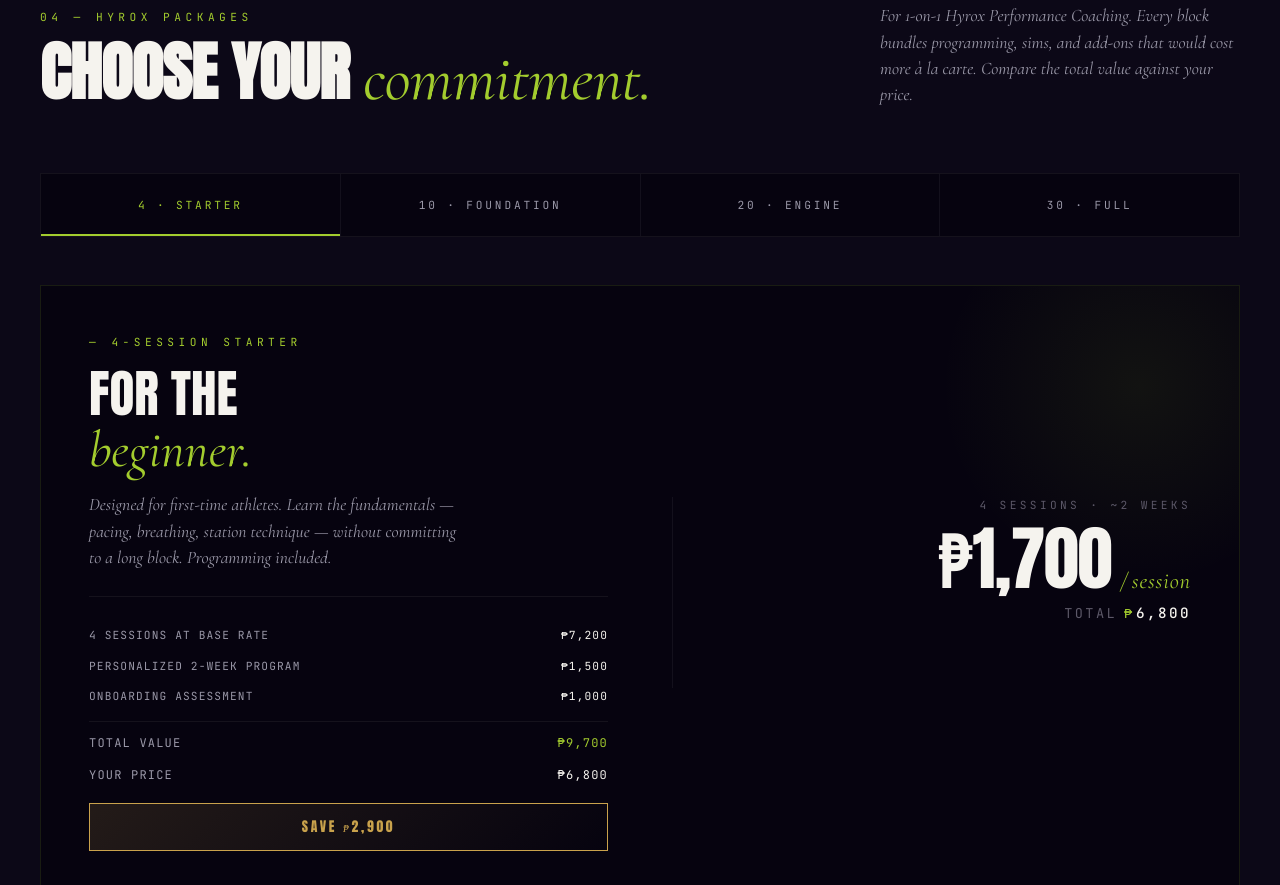
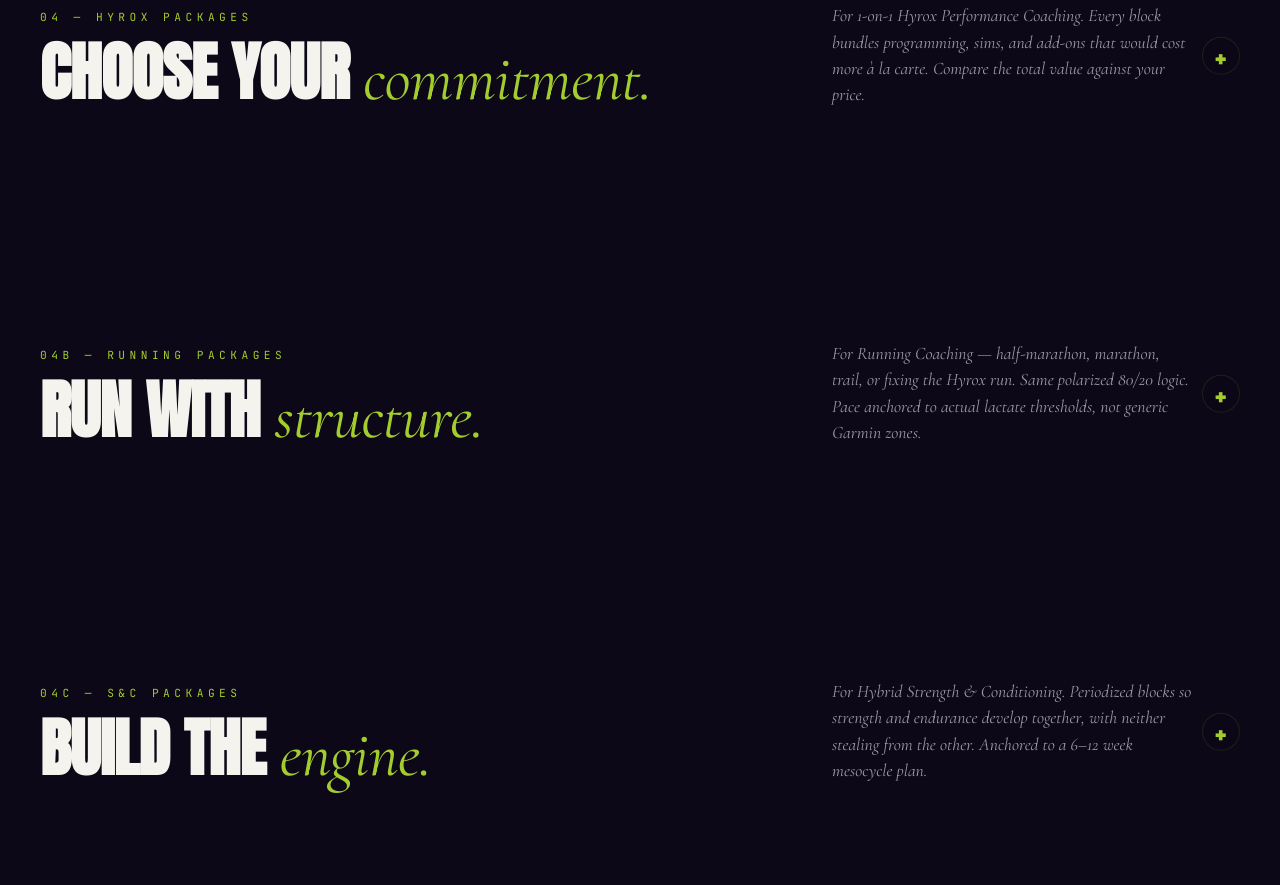
Before and after one commit to dsingson5/levels-performance-coaching, a plain HTML site: page index.html in a window 1280 px wide. Shown: the part 6855-7740 px from the top of the page. Drawn offline with nearby package versions, Linux system fonts and the light colour scheme.

Commit message:
Make Packages (Hyrox/Run/S&C) and Cycle-Centric sections collapsible to shorten page

```diff
--- a/index.html
+++ b/index.html
@@ -2245,6 +2245,53 @@
   }
   @media (max-width: 520px) {
     .coach-creds-grid { grid-template-columns: 1fr; }
+  }
+
+  /* ===================== COLLAPSIBLE SECTIONS ===================== */
+  .section-collapsible .section-head {
+    cursor: pointer;
+    position: relative;
+    user-select: none;
+    padding-right: 3rem;
+    transition: opacity 0.2s ease;
+  }
+  .section-collapsible .section-head:hover { opacity: 0.85; }
+  .section-collapse-toggle {
+    position: absolute;
+    right: 0;
+    top: 50%;
+    transform: translateY(-50%);
+    font-family: var(--f-display);
+    font-size: 2rem;
+    line-height: 1;
+    color: var(--green);
+    transition: transform 0.35s cubic-bezier(0.4, 0, 0.2, 1);
+    width: 2.4rem;
+    height: 2.4rem;
+    display: flex;
+    align-items: center;
+    justify-content: center;
+    border: 1px solid var(--border);
+    border-radius: 50%;
+    background: rgba(0,0,0,0.04);
+    flex-shrink: 0;
+  }
+  .section-collapsible.is-open .section-collapse-toggle {
+    transform: translateY(-50%) rotate(45deg);
+  }
+  .section-collapse-body {
+    overflow: hidden;
+    max-height: 0;
+    opacity: 0;
+    transition: max-height 0.55s cubic-bezier(0.4, 0, 0.2, 1), opacity 0.35s ease;
+  }
+  .section-collapsible.is-open .section-collapse-body {
+    max-height: 8000px;
+    opacity: 1;
+  }
+  /* Reduce vertical padding when collapsed */
+  .section-collapsible:not(.is-open) {
+    padding-bottom: 2.5rem;
   }
 </style>
 </head>
@@ -2969,7 +3016,7 @@
 </div>
 
 <!-- PACKAGES (HYROX 1-ON-1) -->
-<section class="section-pad packages" id="packages">
+<section class="section-pad packages section-collapsible" id="packages">
   <div class="section-head reveal">
     <div>
       <div class="section-num">04 — HYROX PACKAGES</div>
@@ -2979,7 +3026,8 @@
       For 1-on-1 Hyrox Performance Coaching. Every block bundles programming, sims, and add-ons that would cost more à la carte.
       Compare the total value against your price.
     </p>
-  </div>
+  <span class="section-collapse-toggle" aria-hidden="true">+</span></div>
+  <div class="section-collapse-body">
 
   <div class="pkg-selector reveal">
     <button class="pkg-tab active" data-pkg="starter">4 · Starter</button>
@@ -3019,10 +3067,11 @@
       <span class="item">Gym access subject to membership</span>
     </div>
   </div>
+</div>
 </section>
 
 <!-- RUNNING PACKAGES -->
-<section class="section-pad packages" id="run-packages">
+<section class="section-pad packages section-collapsible" id="run-packages">
   <div class="section-head reveal">
     <div>
       <div class="section-num">04B — RUNNING PACKAGES</div>
@@ -3032,7 +3081,8 @@
       For Running Coaching — half-marathon, marathon, trail, or fixing the Hyrox run.
       Same polarized 80/20 logic. Pace anchored to actual lactate thresholds, not generic Garmin zones.
     </p>
-  </div>
+  <span class="section-collapse-toggle" aria-hidden="true">+</span></div>
+  <div class="section-collapse-body">
 
   <div class="pkg-selector reveal">
     <button class="pkg-tab active" data-runpkg="starter">4 · Run Starter</button>
@@ -3071,10 +3121,11 @@
       <span class="item">Race-week taper protocol</span>
     </div>
   </div>
+</div>
 </section>
 
 <!-- HYBRID S&C PACKAGES -->
-<section class="section-pad packages" id="sc-packages">
+<section class="section-pad packages section-collapsible" id="sc-packages">
   <div class="section-head reveal">
     <div>
       <div class="section-num">04C &mdash; S&amp;C PACKAGES</div>
@@ -3084,7 +3135,8 @@
       For Hybrid Strength &amp; Conditioning. Periodized blocks so strength and endurance develop together,
       with neither stealing from the other. Anchored to a 6&ndash;12 week mesocycle plan.
     </p>
-  </div>
+  <span class="section-collapse-toggle" aria-hidden="true">+</span></div>
+  <div class="section-collapse-body">
 
   <div class="pkg-selector reveal">
     <button class="pkg-tab active" data-scpkg="starter">4 &middot; S&amp;C Starter</button>
@@ -3123,10 +3175,11 @@
       <span class="item">Hyrox / DEKA race-day taper</span>
     </div>
   </div>
+</div>
 </section>
 
 <!-- CYCLE-CENTRIC TRAINING (FEMALE ATHLETES) -->
-<section class="section-pad coach" id="cycle">
+<section class="section-pad coach section-collapsible" id="cycle">
   <div class="section-head reveal">
     <div>
       <div class="section-num">05 — CYCLE-CENTRIC TRAINING</div>
@@ -3137,7 +3190,8 @@
       Programming written around your hormonal phases, with intensity and volume calibrated to where you actually are
       that week — not a generic 7-day repeat.
     </p>
-  </div>
+  <span class="section-collapse-toggle" aria-hidden="true">+</span></div>
+  <div class="section-collapse-body">
 
   <div class="coach-grid">
     <div class="coach-bio reveal">
@@ -3271,6 +3325,7 @@
       </p>
     </div>
   </div>
+</div>
 </section>
 
 <!-- BOOKING -->
@@ -4009,6 +4064,14 @@
     }
   });
 
+  // ============= TOGGLE COLLAPSIBLE SECTIONS =============
+  document.querySelectorAll('.section-collapsible .section-head').forEach(function(head) {
+    head.addEventListener('click', function() {
+      const sec = head.closest('.section-collapsible');
+      if (sec) sec.classList.toggle('is-open');
+    });
+  });
+
 </script>
 
 </body>
```
